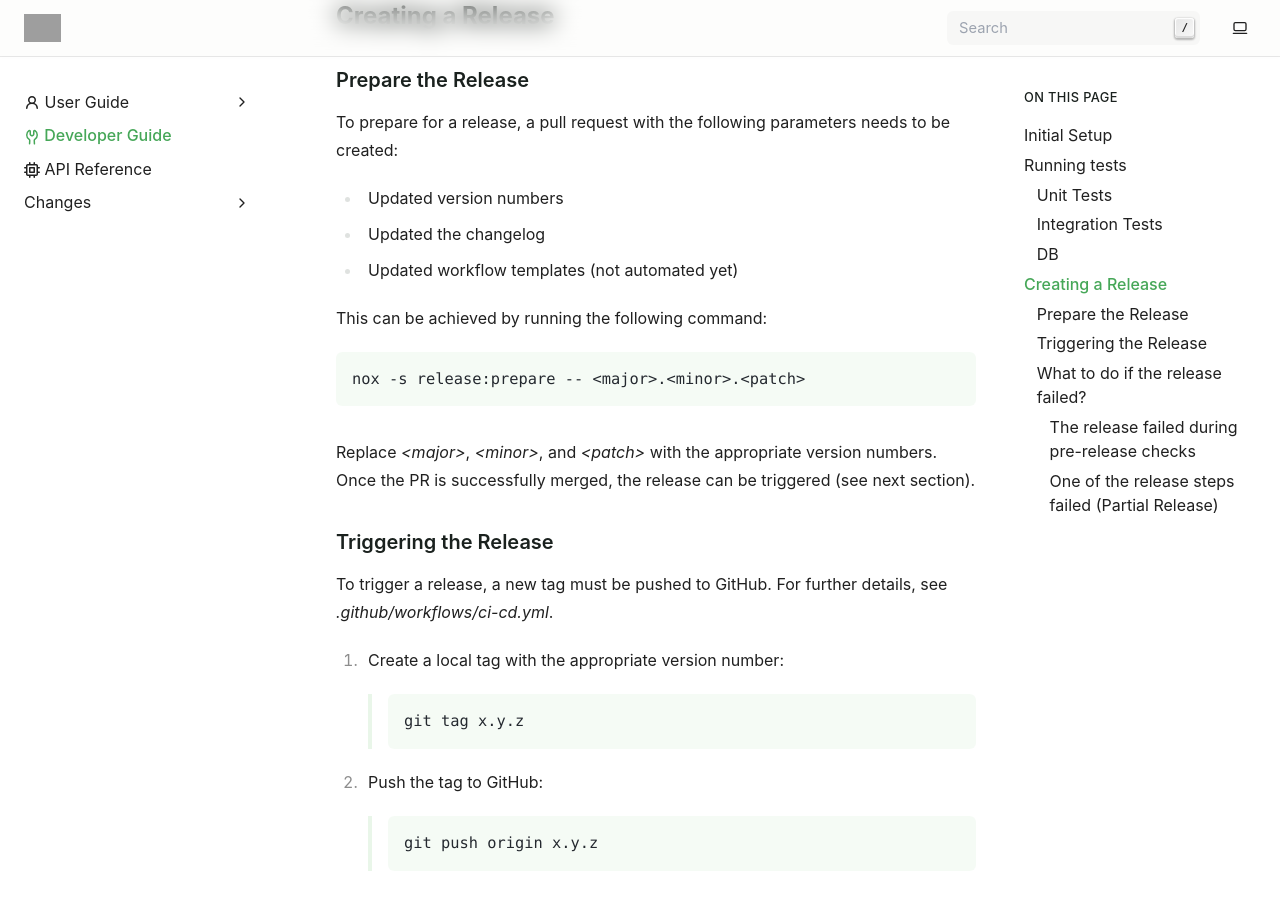
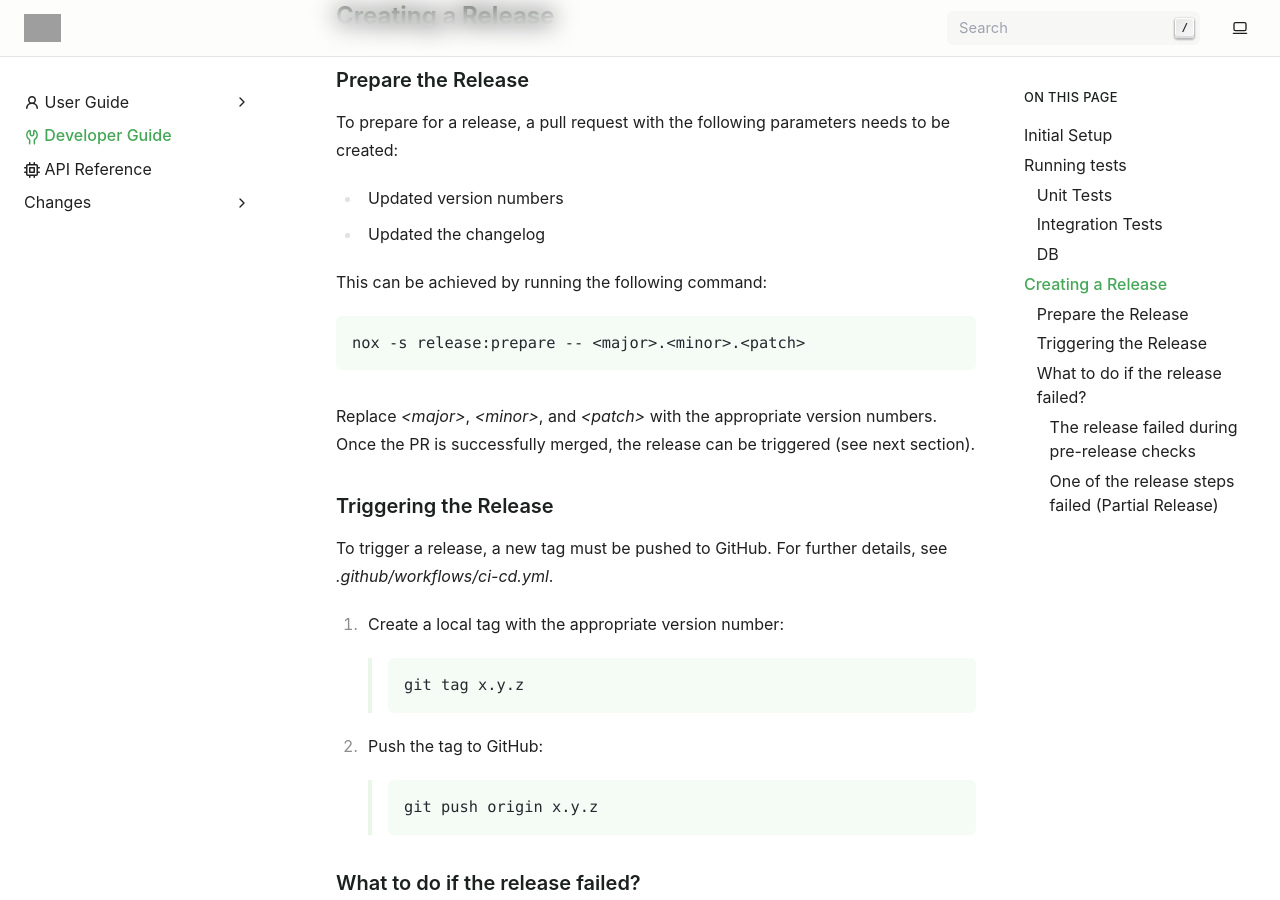
Before and after one commit to exasol/pyexasol, a Sphinx documentation site: the page built from doc/developer_guide.rst, in a window 1280 px wide and 900 px high, scrolled down 1641 px. Built offline with Sphinx 7.4.7, drawn with Linux system fonts in a browser that asks for light colours; pages that are not in the unit, such as notebooks, are missing from menus; grey boxes are pictures that could not be loaded.

Commit message:
Address code review feedback

```diff
--- a/doc/developer_guide.rst
+++ b/doc/developer_guide.rst
@@ -67,7 +67,6 @@ To prepare for a release, a pull request with the following parameters needs to
 
 - Updated version numbers
 - Updated the changelog
-- Updated workflow templates (not automated yet)
 
 This can be achieved by running the following command:
 
```
